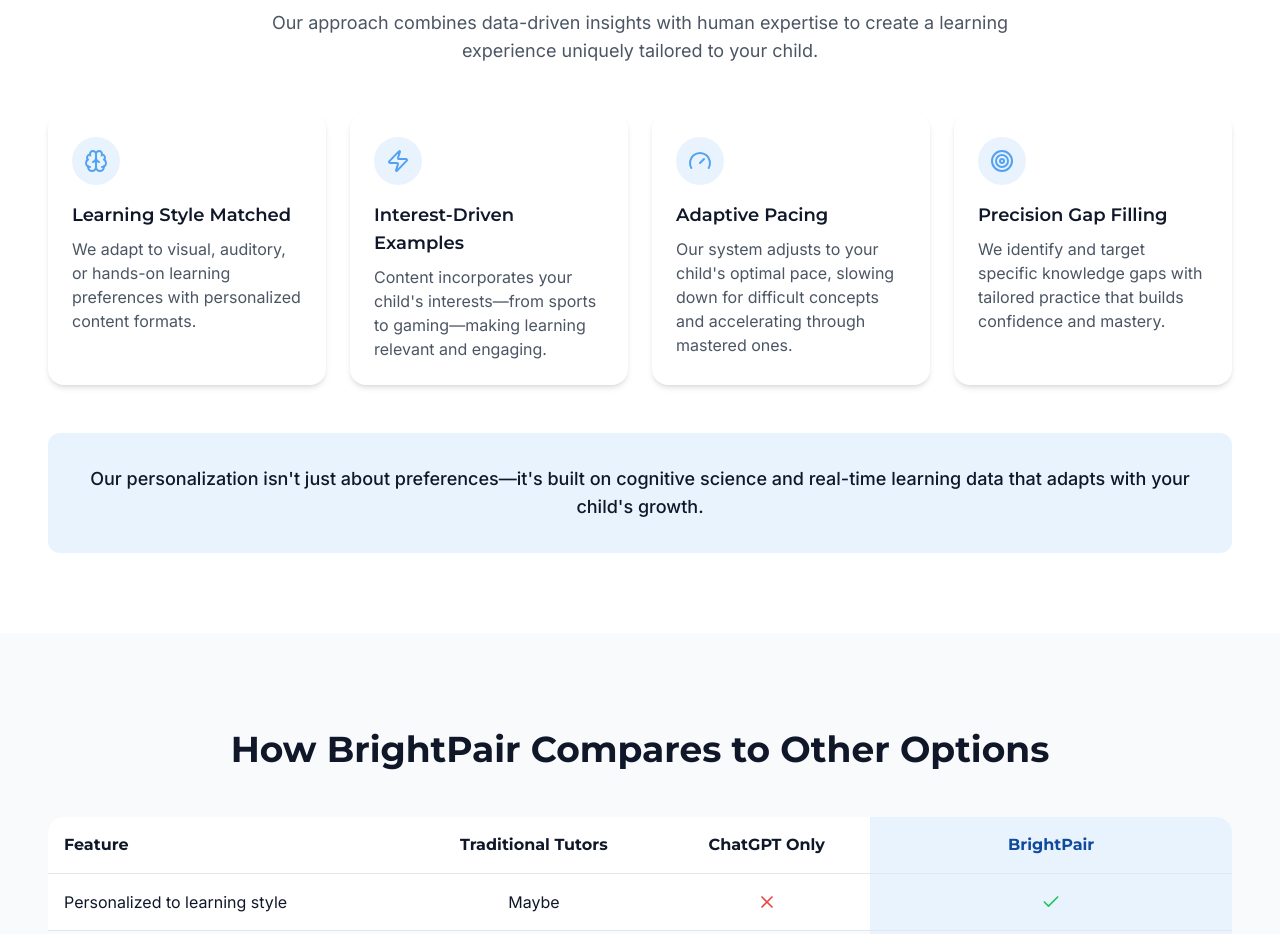
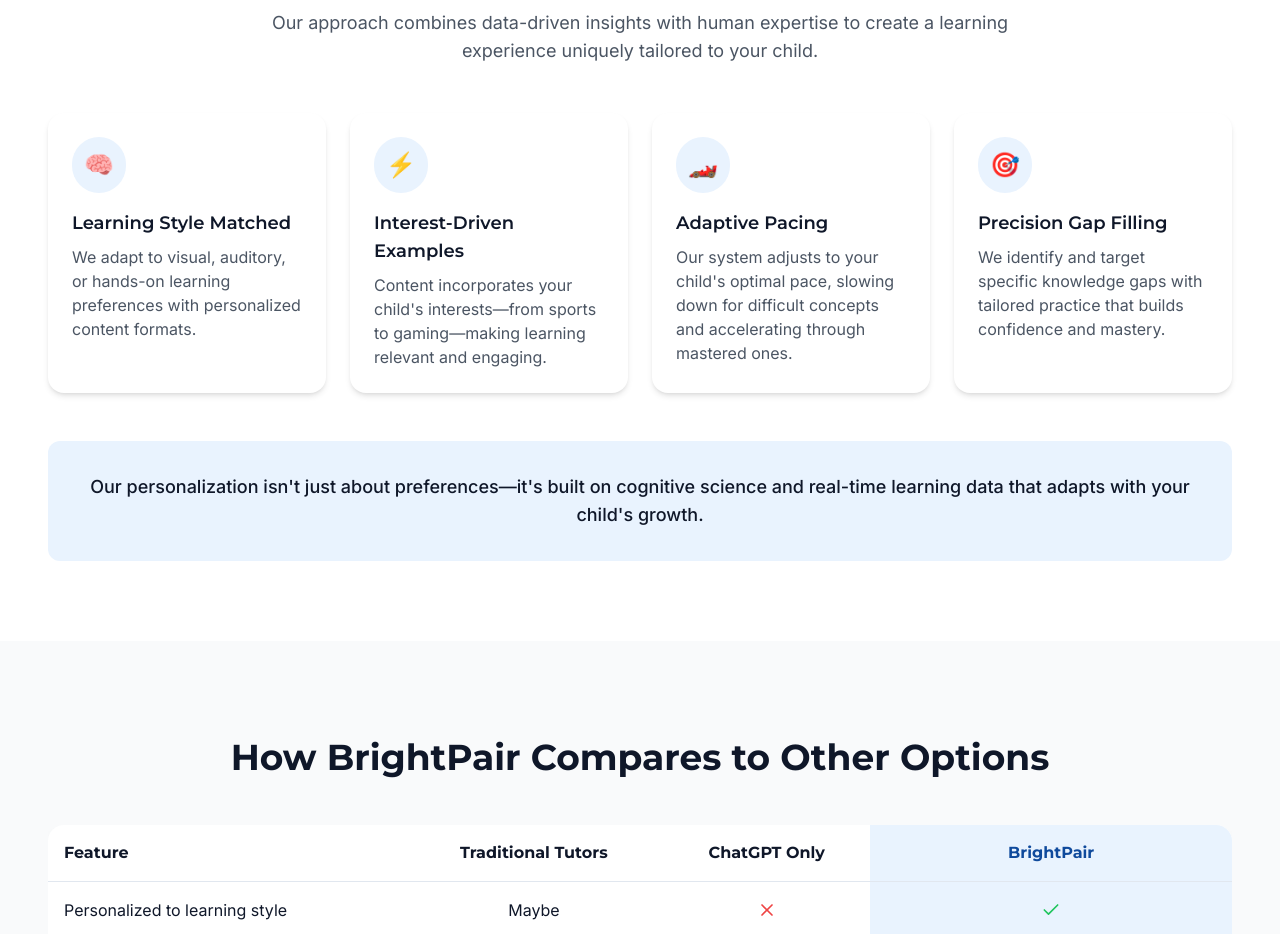
Before and after one commit to seanvraineri/brightpair-ai-tutor, a React (Vite) app: page / in a window 1280 px wide. Shown: the part 2000-2934 px from the top of the page. Built offline with nearby package versions, Linux system fonts and the light colour scheme.

Commit message:
Add emojis
Add emojis to the landing page.

```diff
--- a/src/components/sections/PersonalizationSection.tsx
+++ b/src/components/sections/PersonalizationSection.tsx
@@ -1,23 +1,22 @@
 
 import React from "react";
 import { Card, CardContent } from "@/components/ui/card";
-import { Brain, Zap, Gauge, Target } from "lucide-react";
 
 interface PersonalizationCardProps {
-  icon: React.ElementType;
+  emoji: string;
   title: string;
   description: string;
 }
 
 const PersonalizationCard: React.FC<PersonalizationCardProps> = ({
-  icon: Icon,
+  emoji,
   title,
   description
 }) => (
   <Card className="border-0 shadow-md hover:shadow-lg transition-all">
     <CardContent className="p-6 flex flex-col items-start">
-      <div className="bg-brightpair-50 p-3 rounded-full mb-4">
-        <Icon className="h-6 w-6 text-brightpair" />
+      <div className="bg-brightpair-50 p-3 rounded-full mb-4 flex items-center justify-center text-2xl">
+        {emoji}
       </div>
       <h3 className="font-display font-semibold text-lg mb-2">{title}</h3>
       <p className="text-gray-600">{description}</p>
@@ -28,22 +27,22 @@ const PersonalizationCard: React.FC<PersonalizationCardProps> = ({
 const PersonalizationSection: React.FC = () => {
   const benefits = [
     {
-      icon: Brain,
+      emoji: "🧠",
       title: "Learning Style Matched",
       description: "We adapt to visual, auditory, or hands-on learning preferences with personalized content formats."
     },
     {
-      icon: Zap,
+      emoji: "⚡️",
       title: "Interest-Driven Examples",
       description: "Content incorporates your child's interests—from sports to gaming—making learning relevant and engaging."
     },
     {
-      icon: Gauge,
+      emoji: "🏎️",
       title: "Adaptive Pacing",
       description: "Our system adjusts to your child's optimal pace, slowing down for difficult concepts and accelerating through mastered ones."
     },
     {
-      icon: Target,
+      emoji: "🎯",
       title: "Precision Gap Filling",
       description: "We identify and target specific knowledge gaps with tailored practice that builds confidence and mastery."
     }
@@ -66,7 +65,7 @@ const PersonalizationSection: React.FC = () => {
           {benefits.map((benefit, index) => (
             <PersonalizationCard
               key={index}
-              icon={benefit.icon}
+              emoji={benefit.emoji}
               title={benefit.title}
               description={benefit.description}
             />
```
